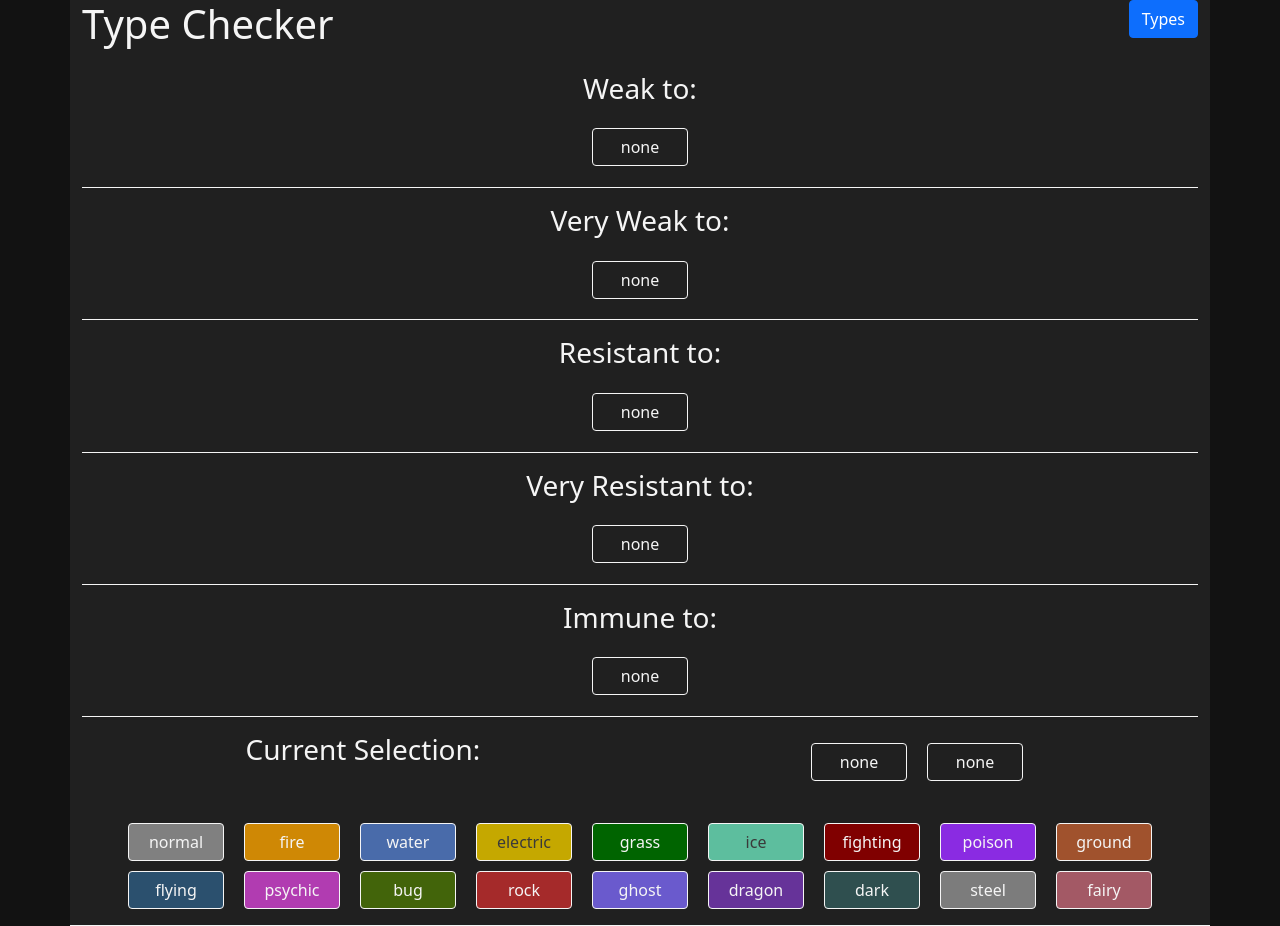
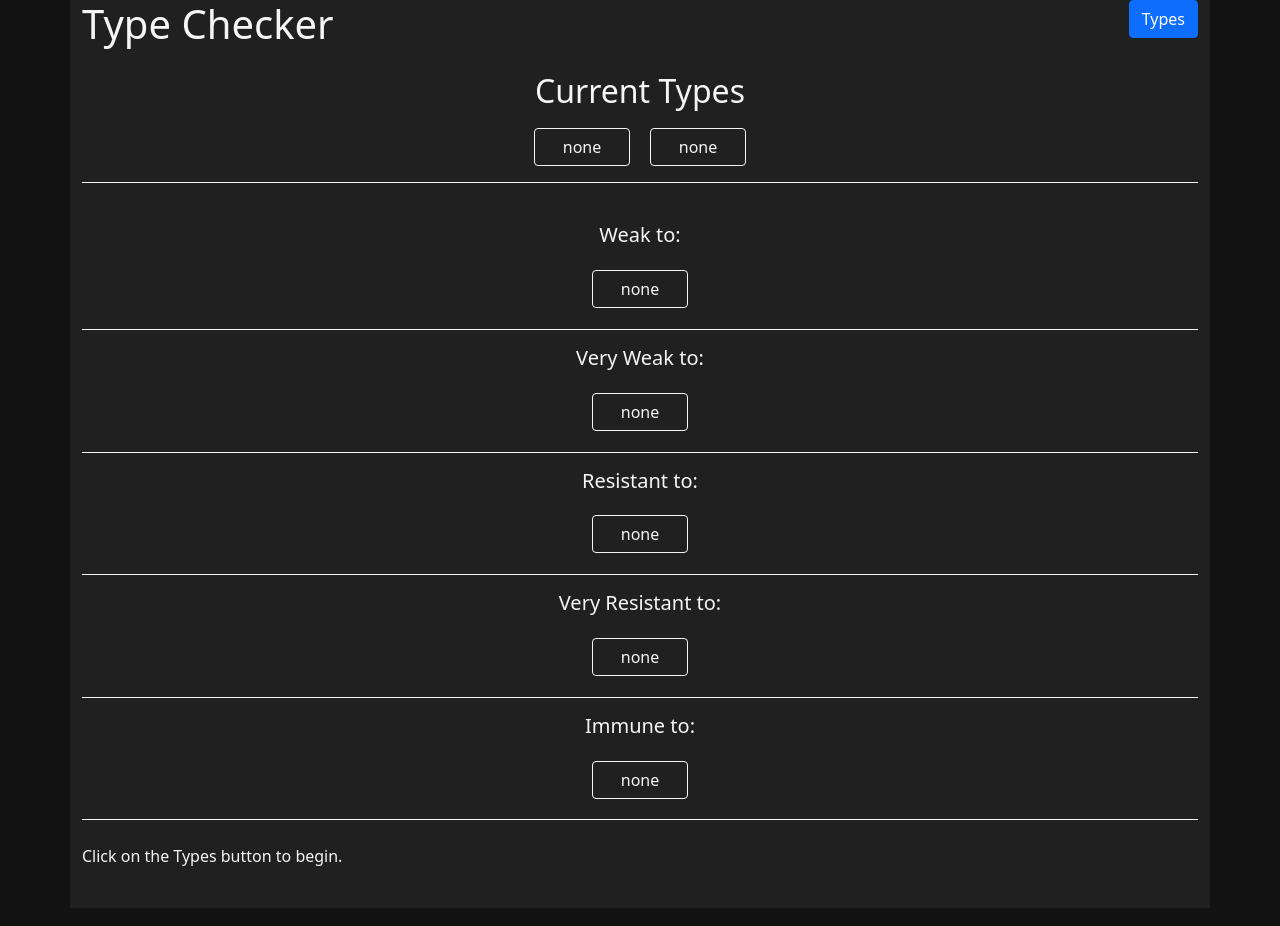
Before and after one commit to ArchAether/pokemon-type-checker, a React app: page / in a window 1280 px wide. Built offline with nearby package versions, Linux system fonts and the light colour scheme.

Commit message:
Removed lower type array
Made some style choices and added hints

```diff
--- a/src/index.css
+++ b/src/index.css
@@ -13,6 +13,11 @@ body {
 }
 #typeSelectBtn{
     text-align: right;
+}
+#currentTypesOnPage {
+    padding: 1em;
+    border-bottom: 1px solid whitesmoke;
+    text-align: center;
 }
 #current_types {
     padding: 1em;
--- a/src/index.js
+++ b/src/index.js
@@ -229,10 +229,16 @@ class TypeMatchUp extends React.Component {
                         <a className='btn btn-primary' data-bs-toggle='offcanvas' href='#offcanvas' role={"button"}>Types</a>
                     </div>
                 </div>
+                <div id='currentTypesOnPage'>
+                    <h2>Current Types</h2>
+                    <TypeDisplay name={this.state.selected1} onClick={() => this.resetType(0)} />
+                    <TypeDisplay name={this.state.selected2} onClick={() => this.resetType(1)} />
+                </div>
+                <br></br>
                 <div id='weaknessResults'>
                     <div id='weaknessRow' className='resultRow'>
                         <div className='resultHeader'>
-                            <h3>Weak to:</h3>
+                            <h5>Weak to:</h5>
                         </div>
                         <div className='typeList'>
                             <WeaknessDisplay list={this.state.effectivenessList[0]} />
@@ -241,7 +247,7 @@ class TypeMatchUp extends React.Component {
                     </div>
                     <div id='weakness4xRow' className='resultRow'>
                         <div className='resultHeader'>
-                            <h3>Very Weak to:</h3>
+                            <h5>Very Weak to:</h5>
                         </div>
                         <div className='typeList'>
                             <WeaknessDisplay list={this.state.effectivenessList[1]} />
@@ -250,7 +256,7 @@ class TypeMatchUp extends React.Component {
                     </div>
                     <div id='resistanceRow' className='resultRow'>
                         <div className='resultHeader'>
-                            <h3>Resistant to:</h3>
+                            <h5>Resistant to:</h5>
                         </div>
                         <div className='typeList'>
                             <WeaknessDisplay list={this.state.effectivenessList[2]} />
@@ -259,7 +265,7 @@ class TypeMatchUp extends React.Component {
                     </div>
                     <div id='resistanceFourthRow' className='resultRow'>
                         <div className='resultHeader'>
-                            <h3>Very Resistant to:</h3>
+                            <h5>Very Resistant to:</h5>
                         </div>
                         <div className='typeList'>
                             <WeaknessDisplay list={this.state.effectivenessList[3]} />
@@ -267,45 +273,18 @@ class TypeMatchUp extends React.Component {
                     </div>
                     <div id='immuneRow' className='resultRow'>
                         <div className='resultHeader'>
-                            <h3>Immune to:</h3>
+                            <h5>Immune to:</h5>
                         </div>
                         <div className='typeList'>
                             <WeaknessDisplay list={this.state.effectivenessList[4]} />
                         </div>
                     </div>
+                    <br></br>
+                    <p>Click on the Types button to begin.</p>
+                    <br></br>
                 </div>
-                <div id="current_types" className='row'>
-                    <div id='currentHeader'className='col-6'>
-                        <h3>Current Selection:</h3>
-                    </div>
-                    <div id='currentButtons'className='col-6'>
-                        <TypeDisplay name={this.state.selected1} onClick={() => this.resetType(0)} />
-                        <TypeDisplay name={this.state.selected2} onClick={() => this.resetType(1)} />
-                    </div>
-                </div>
-                <div id='available_types' className='row'>
-                    <div id='topRow'>
-                        <TypeButton name="normal" onClick={() => this.changeType("normal")} />
-                        <TypeButton name="fire" onClick={() => this.changeType("fire")} />
-                        <TypeButton name="water" onClick={() => this.changeType("water")} />
-                        <TypeButton name="electric" onClick={() => this.changeType("electric")} />
-                        <TypeButton name="grass" onClick={() => this.changeType("grass")} />
-                        <TypeButton name="ice" onClick={() => this.changeType("ice")} />
-                        <TypeButton name="fighting" onClick={() => this.changeType("fighting")} />
-                        <TypeButton name="poison" onClick={() => this.changeType("poison")} />
-                        <TypeButton name="ground" onClick={() => this.changeType("ground")} />
-                        <TypeButton name="flying" onClick={() => this.changeType("flying")} />
-                        <TypeButton name="psychic" onClick={() => this.changeType("psychic")} />
-                        <TypeButton name="bug" onClick={() => this.changeType("bug")} />
-                        <TypeButton name="rock" onClick={() => this.changeType("rock")} />
-                        <TypeButton name="ghost" onClick={() => this.changeType("ghost")} />
-                        <TypeButton name="dragon" onClick={() => this.changeType("dragon")} />
-                        <TypeButton name="dark" onClick={() => this.changeType("dark")} />
-                        <TypeButton name="steel" onClick={() => this.changeType("steel")} />
-                        <TypeButton name="fairy" onClick={() => this.changeType("fairy")} />
-                    </div>
-                </div>
-                <div className='offcanvas offcanvas-start' tabIndex={'-1'} id='offcanvas' aria-labelledby='offcanvasLabel'>
+                {/* offcanvas */}
+                <div className='offcanvas offcanvas-end' tabIndex={'-1'} id='offcanvas' aria-labelledby='offcanvasLabel'>
                     <div className='offcanvas-header'>
                         <h5 className='offcanvas-title' id='offcanvasLabel'>Type Picker</h5>
                         <button type='button' id='closecanvas' className='btn-close text-reset' data-bs-dismiss="offcanvas" aria-label='Close'></button>
@@ -337,7 +316,11 @@ class TypeMatchUp extends React.Component {
                             <TypeButton name="dark" onClick={() => this.changeType("dark")} />
                             <TypeButton name="steel" onClick={() => this.changeType("steel")} />
                             <TypeButton name="fairy" onClick={() => this.changeType("fairy")} />
-                            <p>Click on the current type to deselect it</p>
+                            <br></br>
+                            <br></br>
+                            <h5>How to use:</h5>
+                            <p>Click on a button above to select up to two types.</p>
+                            <p>Click on the currently selected type to deselect it.</p>
                         </div>
 
                     </div>
```
